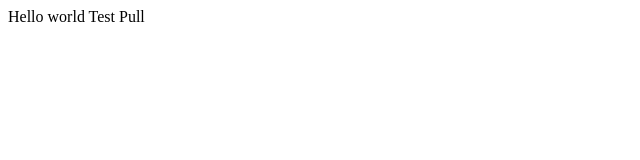
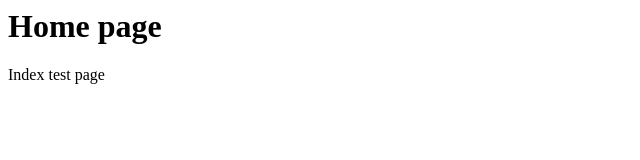
Before and after one commit to KitaNTT/AWS-Repository, a plain HTML site: page index.html in a window 1280 px wide. Shown: the whole page, without its empty margins (0-640 px from the left). Drawn offline with Linux system fonts and the light colour scheme.

Commit message:
add index.html

```diff
--- a/index.html
+++ b/index.html
@@ -1,2 +1,2 @@
-<h> Hello world </h>
-<h> Test Pull </h>
+<h1> Home page </h1>
+<p> Index test page </p>
```
